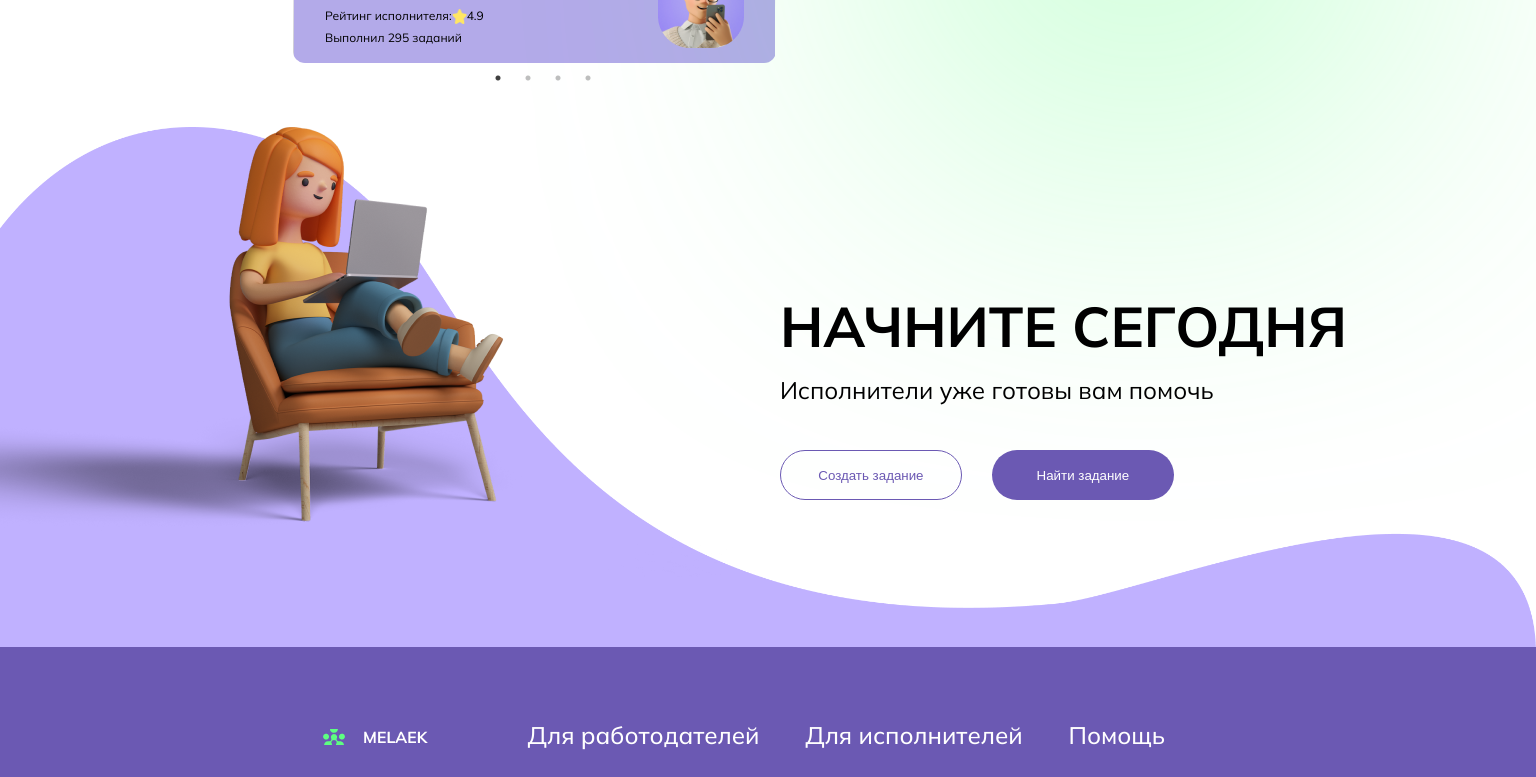
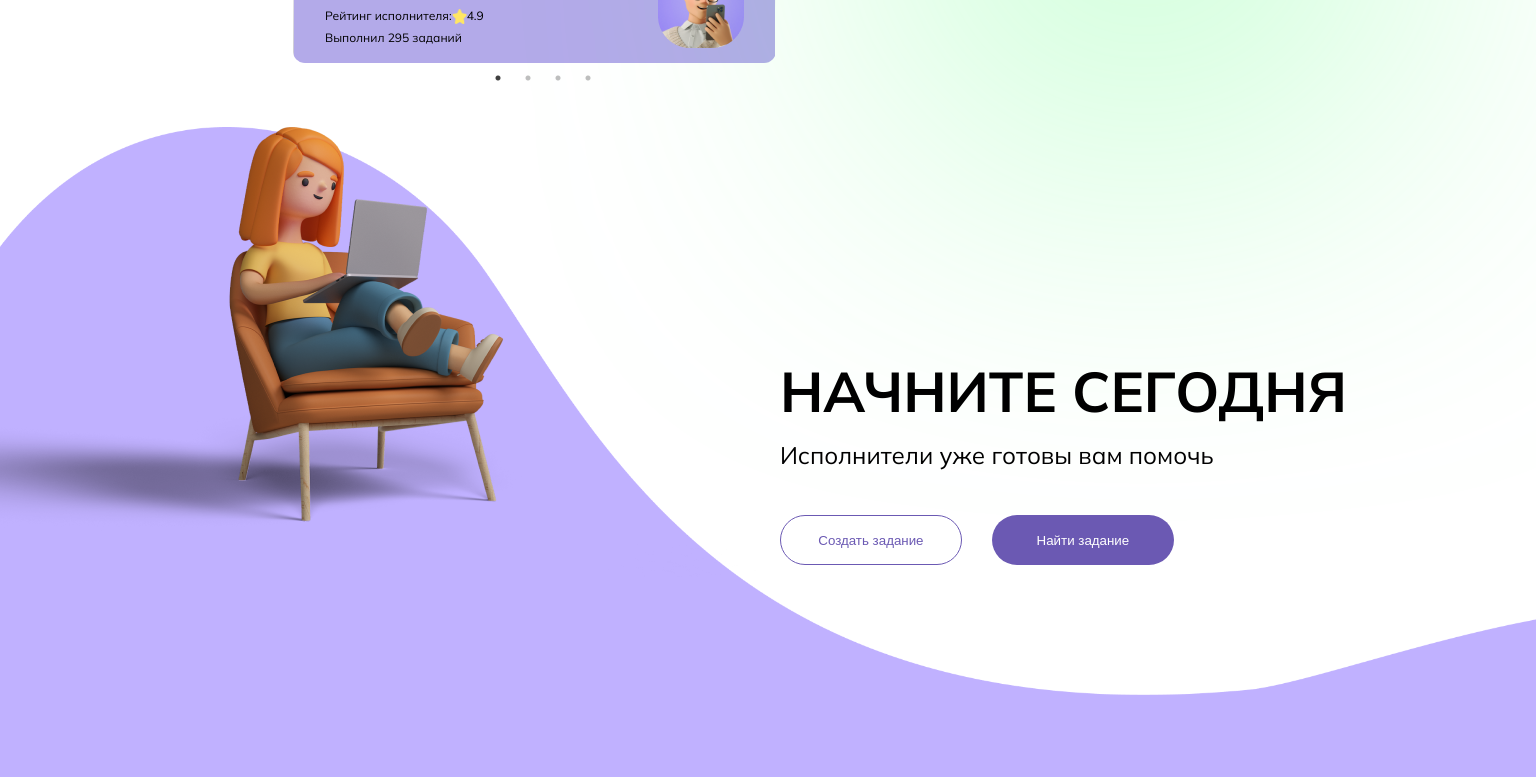
Before and after one commit to eduard10110/freelance-front-project, a React (Create React App) app: page / in a window 1536 px wide. Shown: the part 4120-4897 px from the top of the page. Built offline with nearby package versions, Linux system fonts and the light colour scheme.

Commit message:
start today fixing

```diff
--- a/src/assets/scss/home.scss
+++ b/src/assets/scss/home.scss
@@ -440,3 +440,13 @@
     margin: 48px 0 0 0;
   }
 }
+
+
+@media screen and (max-width: 1920px) and (min-width: 1500px) {
+  .start-today-container-wrapper {
+    height: 650px;
+  }
+  .start-today-container {
+    max-width: 60%;
+  }
+}
```
